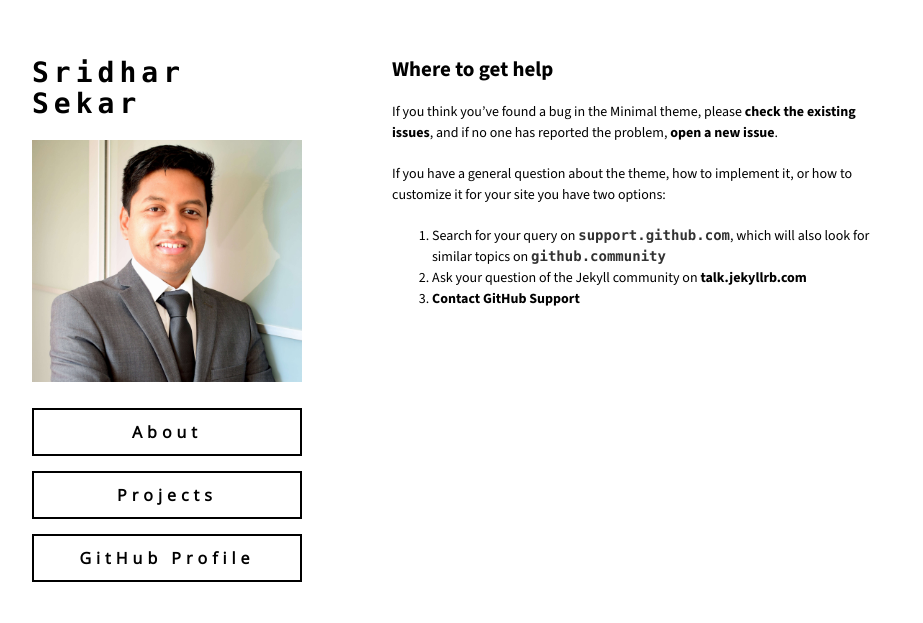
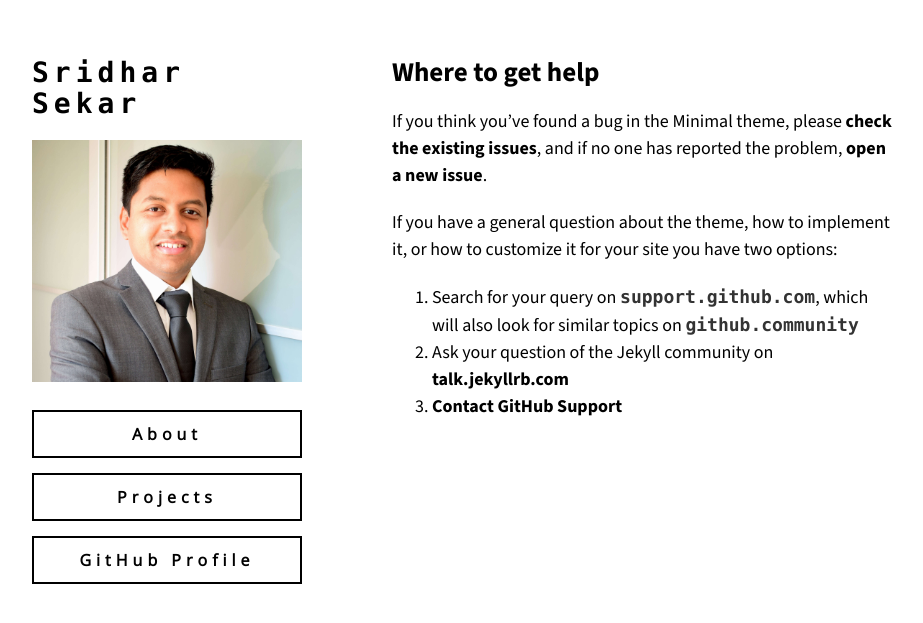
Before and after one commit to sridhar-portfolio/sridhar-portfolio.github.io, a Jekyll site: the page built from docs/SUPPORT.md, in a window 1280 px wide. Shown: the top 623 px of the page, without its empty margins (178-1101 px from the left). Built offline with Jekyll 4.4.1, drawn with Linux system fonts in a browser that asks for light colours; our own code applies the rules of GitHub Pages for plain Markdown files; the repository's description, which GitHub fills in, is left out.

Commit message:
Update jekyll-theme-minimal.scss

```diff
--- a/_sass/jekyll-theme-minimal.scss
+++ b/_sass/jekyll-theme-minimal.scss
@@ -4,7 +4,7 @@
 body {
   background-color: #fff;
   padding:50px;
-  font: 14px/1.5 "Source Sans 3", "Helvetica Neue", Helvetica, Arial, sans-serif;
+  font: 18px/1.5 "Source Sans 3", "Helvetica Neue", Helvetica, Arial, sans-serif;
   color:#000000;
   font-weight:400;
 }
```
